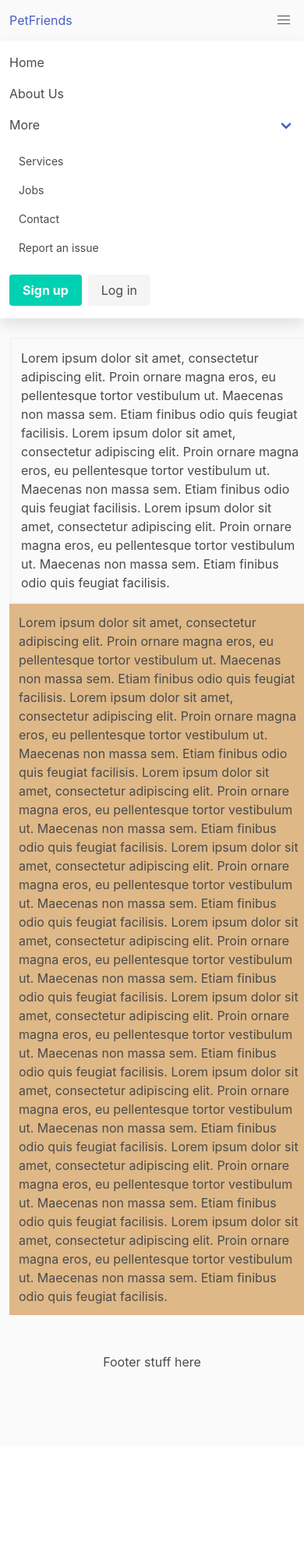
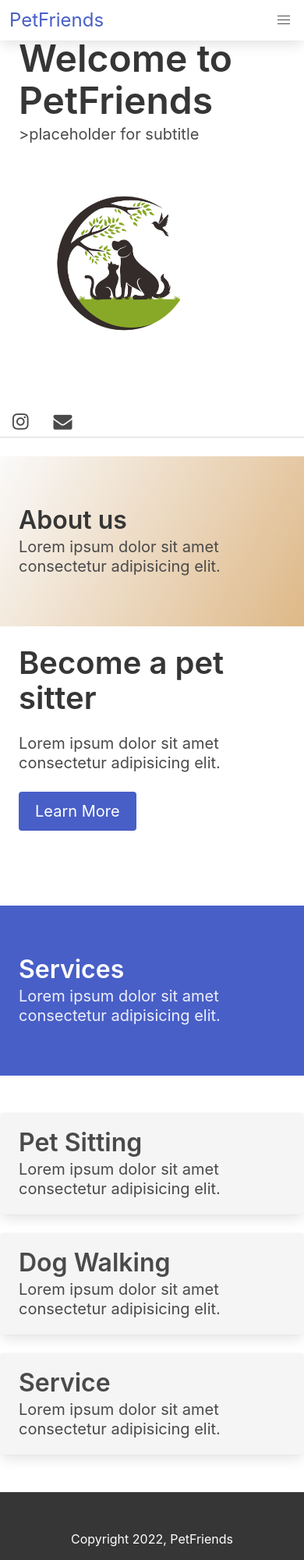
Before and after one commit to jperalta24/PetFriends-1, a plain HTML site: page homePage.html in a window 390 px wide. Shown: the top 2000 px of the page at 78% size. Before the commit the page ends 1854 px from the top, so only its background shows below. Drawn offline with nearby package versions, Linux system fonts and the light colour scheme.

Commit message:
added nav bar, sections and links with buttons

```diff
--- a/homePage.html
+++ b/homePage.html
@@ -6,107 +6,165 @@
     <meta name="viewport" content="width=device-width, initial-scale=1">
     <title>Pet Friends</title>
     <link rel="stylesheet" href="https://cdn.jsdelivr.net/npm/bulma@0.9.4/css/bulma.min.css">
+    <link rel="stylesheet" href="https://cdnjs.cloudflare.com/ajax/libs/font-awesome/4.7.0/css/font-awesome.min.css">
     <link rel="stylesheet" href="./styles/jon.style.css">
 </head>
 
+
 <body>
-
-
-    <header class="landing-header">
-        <nav class="navbar pb-5" id ="nav-1" role="navigation" aria-label="main navigation">
-            <div class="navbar-brand">
-                <a class="navbar-item" href="">
-                    <h1>PetFriends</h1>
-                    <img src="" width="" height="">
-                </a>
-
-                <a role="button" class="navbar-burger" aria-label="menu" aria-expanded="false"
-                    data-target="navbarBasicExample">
-                    <span aria-hidden="true"></span>
-                    <span aria-hidden="true"></span>
-                    <span aria-hidden="true"></span>
-                </a>
-            </div>
-
-            <div id="navbarBasicExample" class="navbar-menu is-active">
-                <div class="navbar-start">
-                    <a class="navbar-item">
-                        Home
-                    </a>
-
-                    <a class="navbar-item">
-                        About Us
-                    </a>
-
-                    <div class="navbar-item has-dropdown is-hoverable">
-                        <a class="navbar-link">
-                            More
-                        </a>
-
-                        <div class="navbar-dropdown">
-                            <a class="navbar-item">
+    <section class="her is-white is-fukkheight-with-navbar block">
+        <div class="hero-head" id="container-one">
+            <nav class="navbar is-fixed-top card">
+                <div class="container">
+                    <div class="navbar-brand is-size-4">
+                        <a class="navbar-item">PetFriends</a>
+                        <span class="navbar-burger" data-target="navbarMenuHeroB">
+                            <span></span>
+                            <span></span>
+                            <span></span>
+                        </span>
+                    </div>
+                    <div id="navbarMenuHeroB" class="navbar-menu">
+                        <div class="navbar-end">
+                            <a href="#home" class="navbar-item is-active">
+                                Home
+                            </a>
+                            <a href="#about-us" class="navbar-item">
+                                About
+                            </a>
+                            <a href="#services" class="navbar-item">
                                 Services
                             </a>
-                            <a class="navbar-item">
-                                Jobs
-                            </a>
-                            <a class="navbar-item">
-                                Contact
-                            </a>
-                            <hr class="navbar-divider">
-                            <a class="navbar-item">
-                                Report an issue
-                            </a>
+                            <span class="navbar-item">
+                                <a class="button is-info">
+                                    <span>Log In</span>
+                                </a>
+                            </span>
+                            <span class="navbar-item">
+                                <a class="button is-light">
+                                    <span>Sign Up</span>
+                                </a>
+                            </span>
                         </div>
                     </div>
                 </div>
+            </nav>
+        </div>
 
-                <div class="navbar-end">
-                    <div class="navbar-item">
-                        <div class="buttons">
-                            <a class="button is-primary">
-                                <strong>Sign up</strong>
-                            </a>
-                            <a class="button is-light">
-                                Log in
-                            </a>
-                        </div>
+        <div class="hero-body" id="home">
+            <div class="container">
+                <div class="columns is-vcentered">
+                    <div class="column is-one-third">
+                        <p class="title is-1">
+                            Welcome to PetFriends
+                        </p>
+                        <p class="subtitle">
+                            >placeholder for subtitle
+                        </p>
+                    </div>
+                    <div class="column is-two-thirds">
+                        <img src="Assets/Images/vecteezy_vector-pet-shop-logo-design-template-modern-animal-icon_6470722.jpg"
+                            alt="pet logo" />
                     </div>
                 </div>
+
             </div>
-        </nav>
-    </header>
+        </div>
+        <div class="hero-foot">
+            <nav class="tabs">
+                <div class="container has-text-link">
+                    <ul>
+                        <li>
+                            <a><i class="fa fa-instagram" style="font-size:24px"></i></a>
+                        </li>
+                        <li>
+                            <a><i class="fa fa-envelope" style="font-size:24px"></i></a>
+                        </li>
+                    </ul>
+                </div>
 
-    <main class="tile is-ancestor my-0 ml-3" id="main-1">
-        <aside class="tile is-parent is-2 is-vertical" id="services">
-            <div class="tile is-child">
-                Lorem ipsum dolor sit amet, consectetur adipiscing elit. Proin ornare magna eros, eu pellentesque tortor vestibulum ut. Maecenas non massa sem. Etiam finibus odio quis feugiat facilisis.
-                Lorem ipsum dolor sit amet, consectetur adipiscing elit. Proin ornare magna eros, eu pellentesque tortor vestibulum ut. Maecenas non massa sem. Etiam finibus odio quis feugiat facilisis.
-                Lorem ipsum dolor sit amet, consectetur adipiscing elit. Proin ornare magna eros, eu pellentesque tortor vestibulum ut. Maecenas non massa sem. Etiam finibus odio quis feugiat facilisis.
-              </div>
-        </aside>
-        <hero class="tile is-parent is 10 is-verticle" id="about">
-            <div class="tile is-child container">
-                Lorem ipsum dolor sit amet, consectetur adipiscing elit. Proin ornare magna eros, eu pellentesque tortor vestibulum ut. Maecenas non massa sem. Etiam finibus odio quis feugiat facilisis.
-                Lorem ipsum dolor sit amet, consectetur adipiscing elit. Proin ornare magna eros, eu pellentesque tortor vestibulum ut. Maecenas non massa sem. Etiam finibus odio quis feugiat facilisis.
-                Lorem ipsum dolor sit amet, consectetur adipiscing elit. Proin ornare magna eros, eu pellentesque tortor vestibulum ut. Maecenas non massa sem. Etiam finibus odio quis feugiat facilisis.
-                Lorem ipsum dolor sit amet, consectetur adipiscing elit. Proin ornare magna eros, eu pellentesque tortor vestibulum ut. Maecenas non massa sem. Etiam finibus odio quis feugiat facilisis.
-                Lorem ipsum dolor sit amet, consectetur adipiscing elit. Proin ornare magna eros, eu pellentesque tortor vestibulum ut. Maecenas non massa sem. Etiam finibus odio quis feugiat facilisis.
-                Lorem ipsum dolor sit amet, consectetur adipiscing elit. Proin ornare magna eros, eu pellentesque tortor vestibulum ut. Maecenas non massa sem. Etiam finibus odio quis feugiat facilisis.
-                Lorem ipsum dolor sit amet, consectetur adipiscing elit. Proin ornare magna eros, eu pellentesque tortor vestibulum ut. Maecenas non massa sem. Etiam finibus odio quis feugiat facilisis.
-                Lorem ipsum dolor sit amet, consectetur adipiscing elit. Proin ornare magna eros, eu pellentesque tortor vestibulum ut. Maecenas non massa sem. Etiam finibus odio quis feugiat facilisis.
-                Lorem ipsum dolor sit amet, consectetur adipiscing elit. Proin ornare magna eros, eu pellentesque tortor vestibulum ut. Maecenas non massa sem. Etiam finibus odio quis feugiat facilisis.
+            </nav>
+
+        </div>
+    </section>
+
+    <section class="hero has-background-grey-light py-4" id="aboutUs">
+        <div class="hero-body">
+            <p class="title" id="about-us">
+                About us
+            </p>
+            <p class="subtitle">
+                Lorem ipsum dolor sit amet consectetur adipisicing elit.
+            </p>
+        </div>
+    </section>
+
+    <div class="columns
+    is-vcentered
+    is-justify-content-space-evenly
+    p-5">
+        <div class="column is-one-third">
+            <p class="title is-2 is-spaced">
+                Become a pet sitter
+            </p>
+            <p class="subtitle">
+                Lorem ipsum dolor sit amet consectetur adipisicing elit.
+            </p>
+
+            <button class="button is-link is-medium">
+                Learn More
+            </button>
+        </div>
+        <div class="column is-half">
+            <img src="" alt="" />
+        </div>
+    </div>
+
+    <section class="hero is-link py-4">
+        <div class="hero-body">
+            <p class="title" id="services">
+                Services
+            </p>
+            <p class="subtitle">
+                Lorem ipsum dolor sit amet consectetur adipisicing elit.
+        </div>
+    </section>
+
+    <section class="container py-6">
+        <div class="tile is-ancestor">
+
+            <div class="tile is-parent">
+                <article class="tile is-child box notification ">
+                    <p class="title">Pet Sitting</p>
+                    <p class="subtitle">
+                        Lorem ipsum dolor sit amet consectetur adipisicing elit.
+                </article>
             </div>
-        </hero>
-            </main>
 
-            <footer class="footer">
-                <div class="content has-text-centered">
-                  <p>
-                   Footer stuff here
-                  </p>
-                </div>
-              </footer>
+            <div class="tile is-parent">
+                <article class="tile is-child box notification ">
+                    <p class="title">Dog Walking</p>
+                    <p class="subtitle">
+                        Lorem ipsum dolor sit amet consectetur adipisicing elit.
+                </article>
+            </div>
 
+            <div class="tile is-parent">
+                <article class="tile is-child box notification ">
+                    <p class="title">Service</p>
+                    <p class="subtitle">
+                        Lorem ipsum dolor sit amet consectetur adipisicing elit.
+                </article>
+            </div>
+        </div>
+    </section>
 
+    <footer class="has-background-grey-darker
+    has-text-centered
+    has-text-white
+    py-6">
+        <p>
+            Copyright 2022, PetFriends
+        </p>
+    </footer>
 </body>
--- a/styles/jon.style.css
+++ b/styles/jon.style.css
@@ -1,36 +1,27 @@
 :root {
     --text-color: #4a4a4a;
-    --m-bg-color:  #fafafa
-    ;
+    --m-bg-color: #fafafa;
 }
 
-body{
+body {
+    color: var(--text-color);
+}
+
+
+.service-card {
+    background: linear-gradient(120DEG, #fafafa, #deb887);
+}
+
+
+#container-one {
     background-color: var(--m-bg-color);
 }
-#services{
-   border-right: 3px solid whitesmoke;
+
+#aboutUs {
+    background: linear-gradient(120DEG, #fafafa, #deb887);
 }
 
-#nav-1{
-    background-color:  var(--m-bg-color);
+img {
+    width: 75%;
+    height: auto;
 }
-
-footer{
-    /* border-top: 3px solid whitesmoke; */
-   background-color: var(--m-bg-color);
-}
-
-#services{
-    background-color: var(--m-bg-color);
-    border-radius: 6;
-    border: 3px solid whitesmoke;
-}
-
-#about{
-    background-color: burlywood;
-
-}
-
-#main-1{
-
-}
```
Also changed, not shown: Assets/Images/vecteezy_vector-pet-shop-logo-design-template-modern-animal-icon_6470722.jpg (added), 1 other file.
